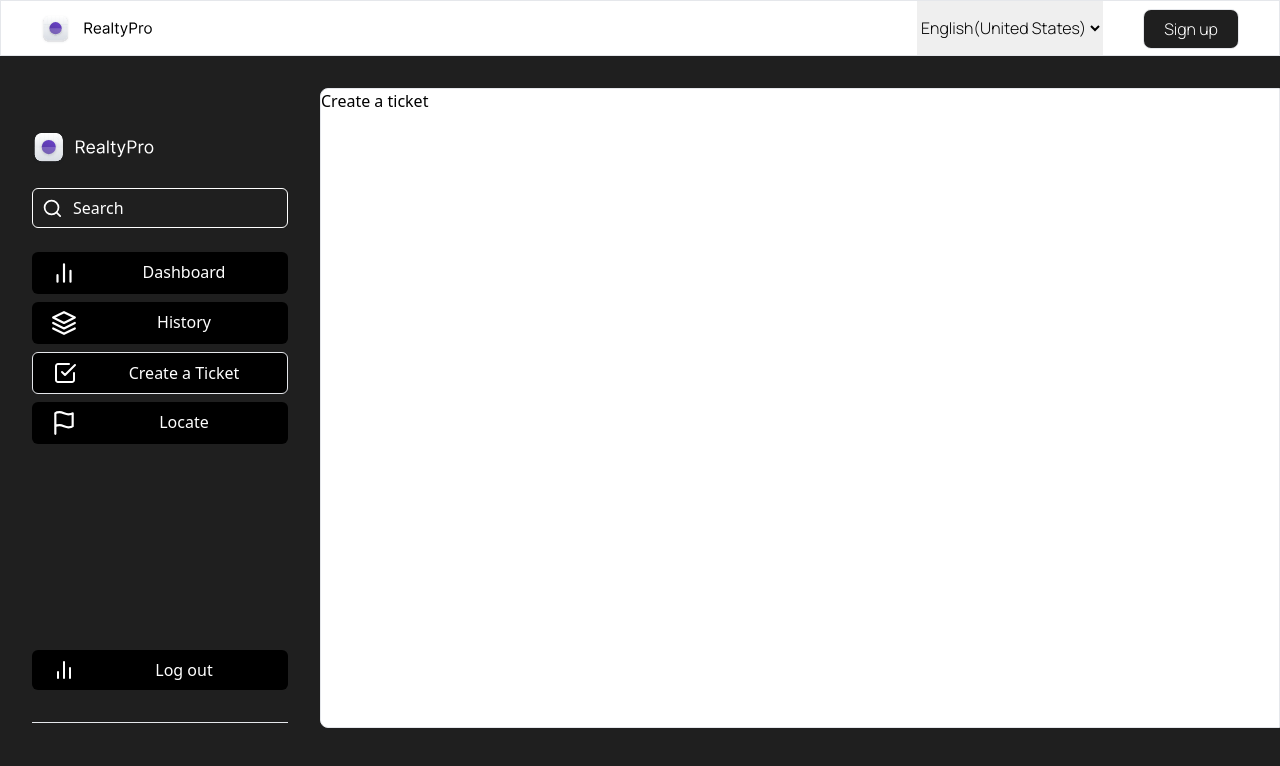
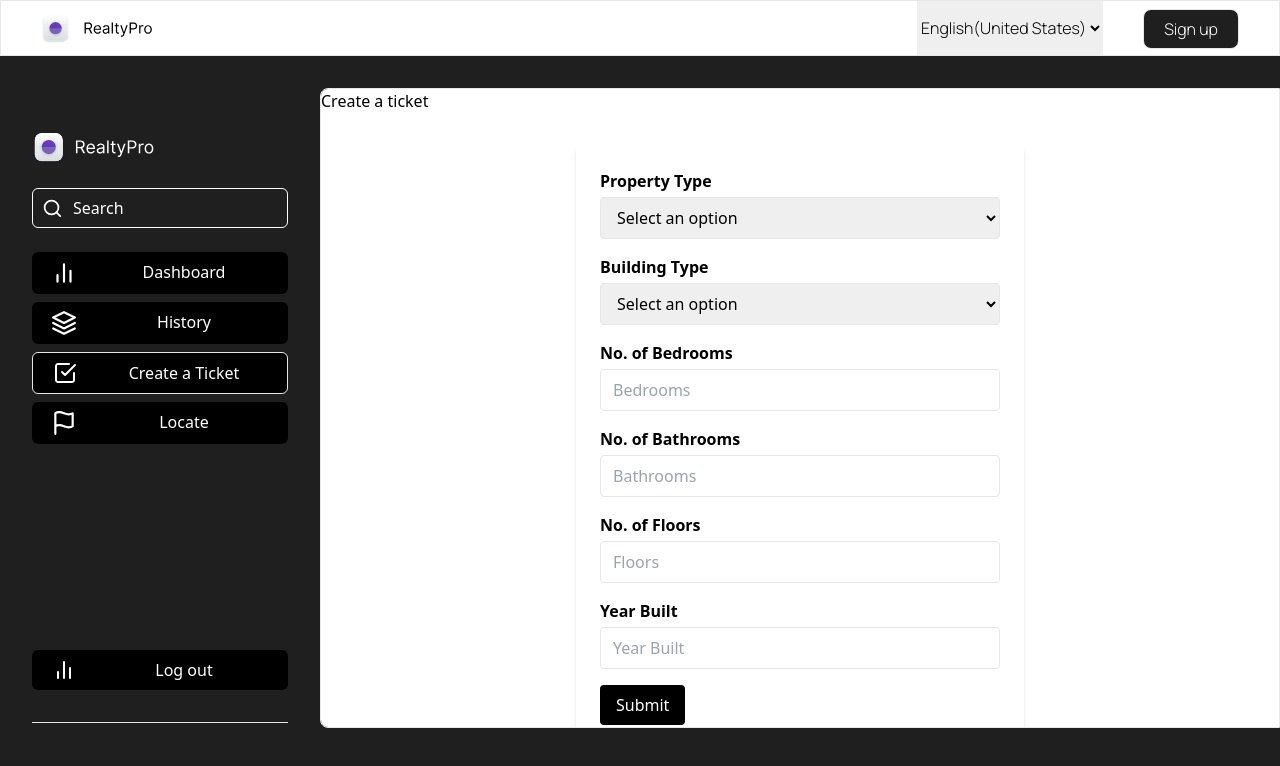
Before and after one commit to pelumibabs/property-evaluation, a Next.js app: page /createTicket in a window 1280 px wide. Shown: the top 766 px of the page. Built offline with nearby package versions, Linux system fonts and the light colour scheme.

Commit message:
update: add prediction endpoint

```diff
--- a/pages/createTicket/index.tsx
+++ b/pages/createTicket/index.tsx
@@ -1,11 +1,50 @@
-import * as React from "react";
+import React, { useState } from "react";
 import { MainLayout } from "@/components/templates/MainLayout";
+import FormComponent from "@/components/forms/form";
+
 export interface IAppProps {}
 
 export default function App(props: IAppProps) {
+  const [result, setResult] = useState(null);
+  interface FormData {
+    bedrooms: string;
+    bathrooms: string;
+    yr_built: string;
+    floors: string;
+  }
+  const handleFormSubmit = async (formData: FormData) => {
+    try {
+      const response = await fetch("https://property-eval.onrender.com/predict", {
+        method: "POST",
+        headers: {
+          "Content-Type": "application/json",
+        },
+        body: JSON.stringify(formData),
+      });
+
+      if (!response.ok) {
+        throw new Error("Request failed");
+      }
+
+      const data = await response.json();
+      setResult(data);
+    } catch (error) {
+      console.error("Error:", error);
+      setResult(null); // Clear the result in case of an error
+    }
+  };
+
   return (
     <MainLayout>
       <div>Create a ticket</div>
+      <section className="p-8">
+        <FormComponent onSubmit={handleFormSubmit} />
+        {result && (
+          <div className="mt-4">
+            Result: <pre>{JSON.stringify(result, null, 2)}</pre>
+          </div>
+        )}
+      </section>
     </MainLayout>
   );
 }
```
